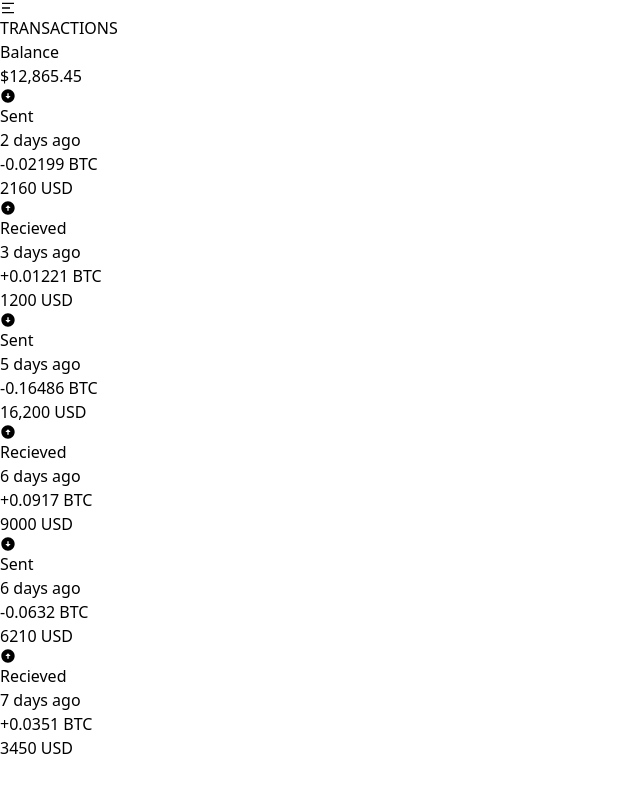
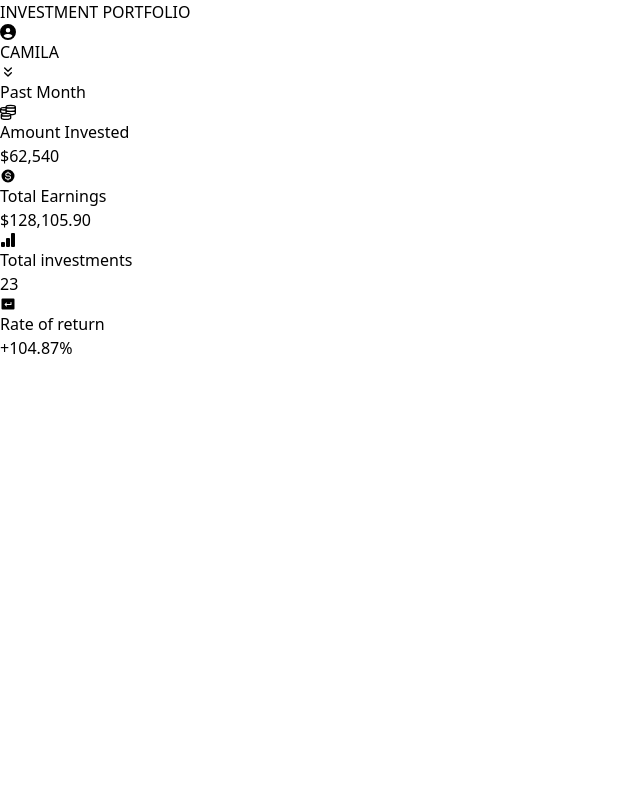
Before and after one commit to weretyty/tptpp, a React (Vite) app: page / in a window 1280 px wide. Shown: the top 792 px of the page, without its empty margins (0-640 px from the left). Built offline with nearby package versions, Linux system fonts and the light colour scheme.

Commit message:
changed some stuff

```diff
--- a/src/App.tsx
+++ b/src/App.tsx
@@ -1,10 +1,12 @@
 //import Inv from "./components/Inv";
-import Trx from "./components/Trx";
+//import Trx from "./components/Trx";
+
+import Inv from "./components/Inv";
 
 function App() {
   return (
     <>
-      <Trx />
+      <Inv />
     </>
   );
 }
--- a/src/components/Inv.tsx
+++ b/src/components/Inv.tsx
@@ -45,7 +45,7 @@ const Inv = () => {
               <PiCurrencyDollarSimpleFill className="text-[40px] text-green-400" />
               <p className="text-slate-400 text-lg">Total Earnings</p>
             </div>
-            <div className="text-3xl text-slate-500">$125,080</div>
+            <div className="text-3xl text-slate-500">$128,105.90</div>
           </div>
         </div>
         <div className="bg-white p-2 h-[130px] w-[90%] flex justify-center items-center shadow-sm border-b-2 border-white rounded border-b-red-400">
@@ -63,7 +63,7 @@ const Inv = () => {
               <PiKeyReturnFill className="text-[40px] text-purple-400" />
               <p className="text-slate-400 text-lg">Rate of return</p>
             </div>
-            <div className="text-3xl text-slate-500">+100.00%</div>
+            <div className="text-3xl text-slate-500">+104.87%</div>
           </div>
         </div>
       </div>
```
